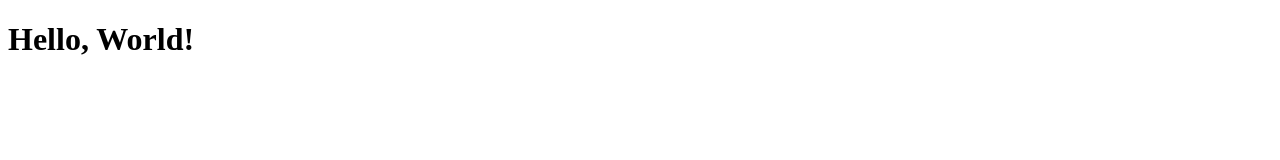
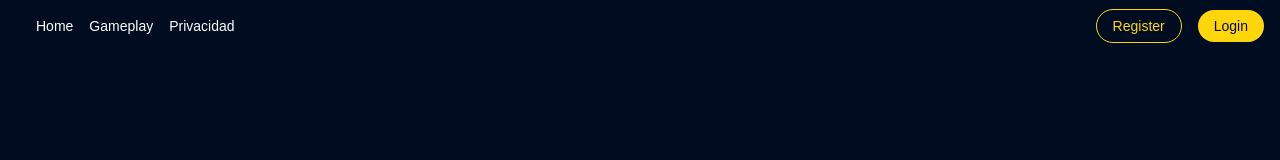
Before and after one commit to Santaval/CI-0126-web-design-final-project, a website: page frontend/src/public/index.html in a window 1280 px wide. Drawn offline with Linux system fonts and the light colour scheme.

Commit message:
feat: enhance global styles and structure for navigation and buttons

```diff
--- a/frontend/src/public/global/global.css
+++ b/frontend/src/public/global/global.css
@@ -1,5 +1,100 @@
 :root {
     --color-primary: #FFD60A;
+    --color-primary-dark: #CCA300;
     --color-secondary: #003566;
     --color-background: #000D20;
+    --color-text: #FFFFFF;
+
+    --font-size-small: 14px;
+    --font-size-medium: 18px;
+    --font-size-large: 24px;
+
+    --spacing-small: 8px;
+    --spacing-medium: 16px;
+    --spacing-large: 24px;
+
+    --size-small: 32px;
+    --size-medium: 48px;
+    --size-large: 64px;
 }
+
+* {
+    box-sizing: border-box;
+    padding: 0;
+    margin: 0;
+    list-style: none;
+}
+
+body {
+    margin: 0;
+    padding: 0;
+    background-color: var(--color-background);
+    color: var(--color-primary);
+    font-family: Arial, sans-serif;
+}
+
+a {
+    text-decoration: none;
+    color:  var(--color-text);
+}
+
+
+
+/* BUTTON STYLES */
+.primary-button {
+    background-color: var(--color-primary);
+    color: var(--color-background);
+    border: none;
+    padding: var(--spacing-small) var(--spacing-medium);
+    font-size: var(--font-size-small);
+    cursor: pointer;
+    border-radius: 20px;
+    transition: background-color 0.3s ease;
+}
+
+.primary-button:hover {
+    background-color: var(--color-primary-dark);
+}
+
+.secondary-button {
+    background-color: transparent;
+    color: var(--color-primary);
+    border: 1px solid var(--color-primary);
+    padding: var(--spacing-small) var(--spacing-medium);
+    font-size: var(--font-size-small);
+    cursor: pointer;
+    border-radius: 20px;
+    transition: background-color 0.3s ease;
+}
+
+.secondary-button:hover {
+    background-color: var(--color-primary);
+    color: var(--color-background);
+}
+
+
+/* TOP NAVIGATION BAR */
+#top-nav {
+    padding: var(--spacing-small) var(--spacing-medium);
+    display: flex;
+    justify-content: space-between;
+    align-items: center;
+}
+
+#top-nav ul {
+    padding: 10px 20px;
+    display: flex;
+    align-items: center;
+    gap: var(--spacing-medium)  ;
+}
+
+#top-nav ul li {
+    cursor: pointer;
+    font-size: var(--font-size-small);
+}
+
+#top-nav div {
+    display: flex;
+    align-items: center;
+    gap: var(--spacing-medium);
+}
--- a/frontend/src/public/index.html
+++ b/frontend/src/public/index.html
@@ -1,11 +1,24 @@
 <!DOCTYPE html>
 <html lang="en">
-<head>
-    <meta charset="UTF-8">
-    <meta name="viewport" content="width=device-width, initial-scale=1.0">
+  <head>
+    <meta charset="UTF-8" />
+    <meta name="viewport" content="width=device-width, initial-scale=1.0" />
+    <link rel="stylesheet" href="/global/global.css" />
     <title>Document</title>
-</head>
-<body>
-    <h1>Hello, World!</h1>
-</body>
+  </head>
+  <body>
+    <nav id="top-nav">
+      <ul >
+        <li><a href="/">Home</a></li>
+        <li><a href="/game">Gameplay</a></li>
+        <li><a href="/contact">Privacidad</a></li>
+      </ul>
+
+      <div>
+        <a class="secondary-button" href="/register">Register</a>
+        <a class="primary-button" href="/login">Login</a>
+      </div>
+
+    </nav>
+  </body>
 </html>
```
